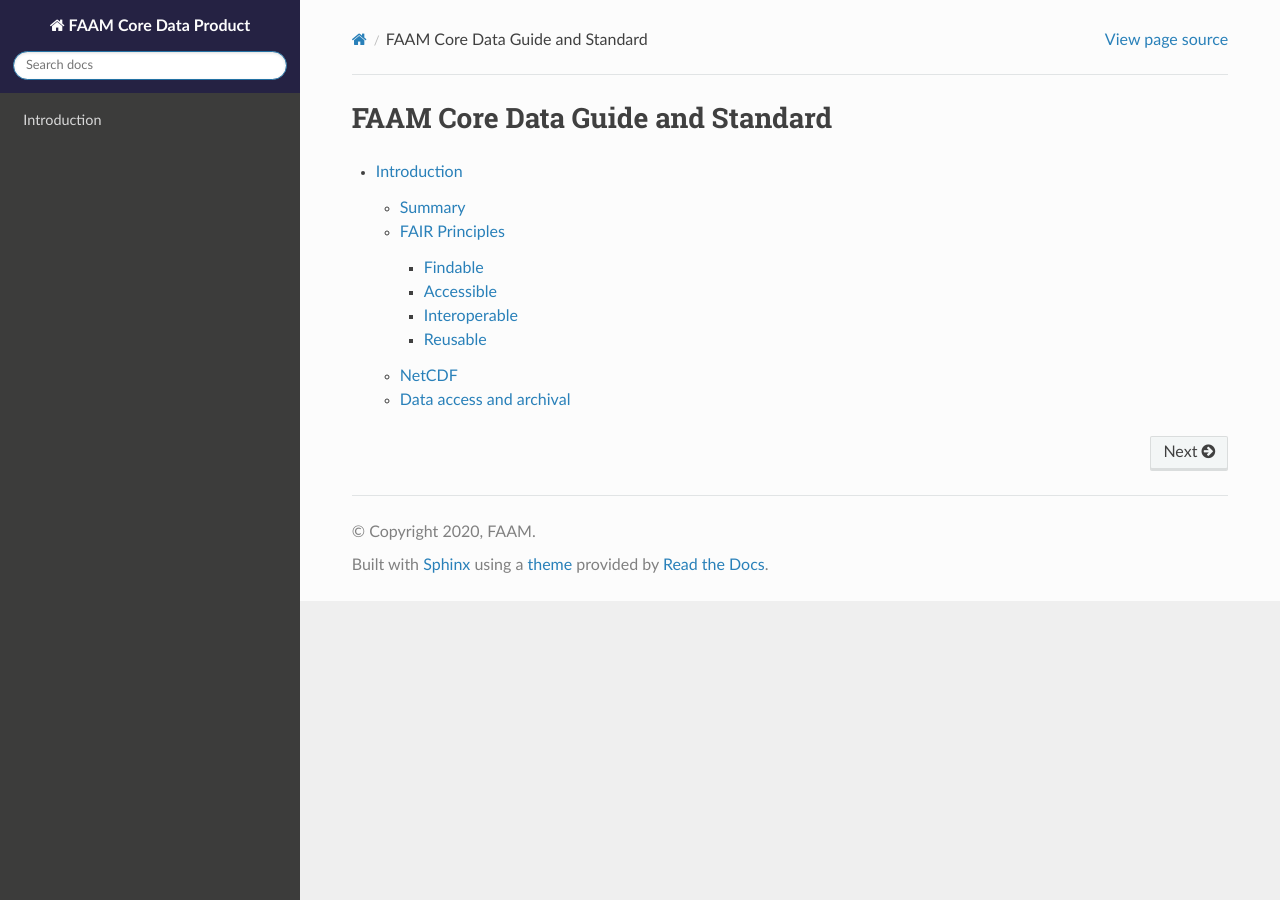
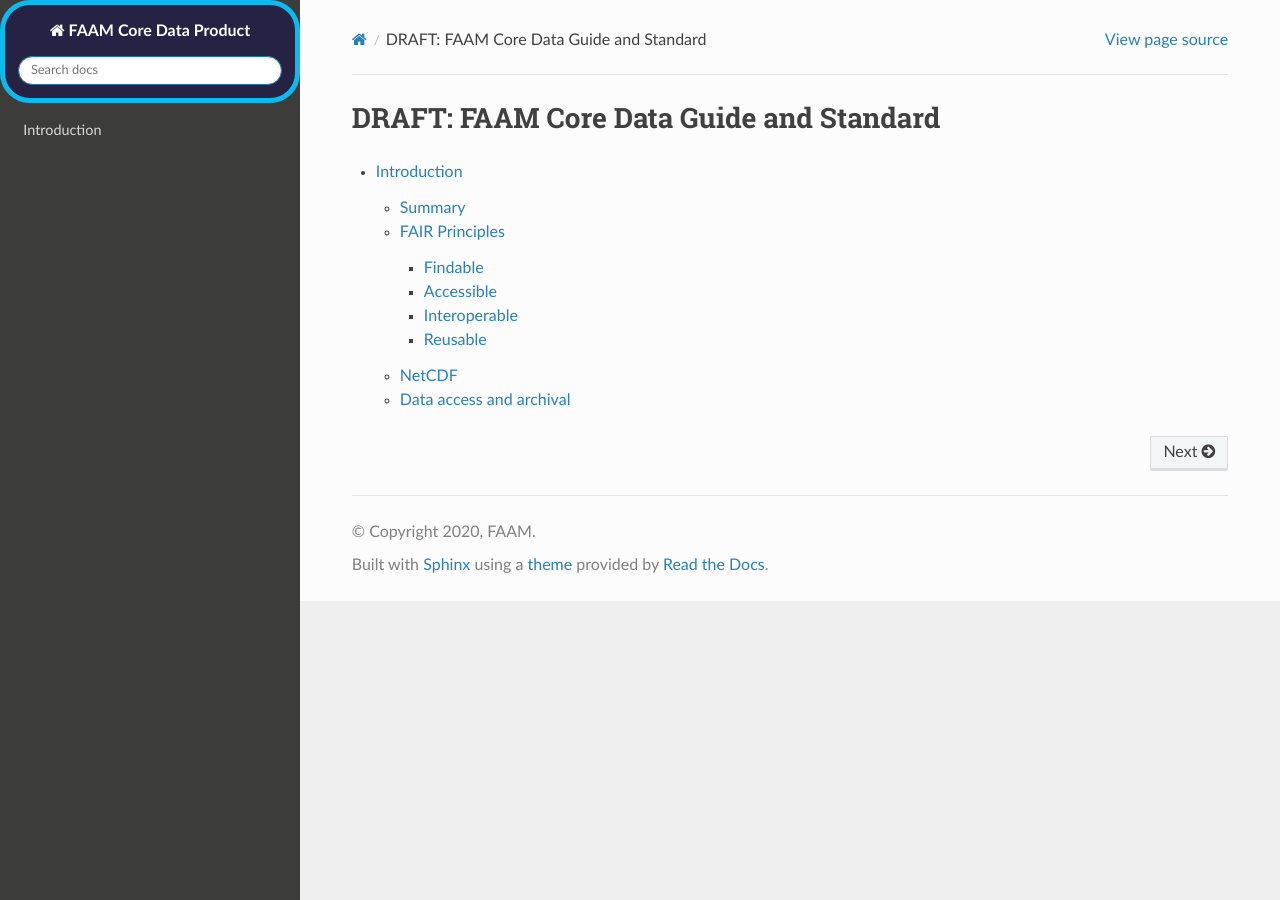
Before and after one commit to FAAM-146/decades-ppandas, a Sphinx documentation site: the page built from ppodd/docs/index.rst, in a window 1280 px wide. Built offline with Sphinx 7.4.7 and the Read the Docs theme 2.0.0, drawn with Linux system fonts in a browser that asks for light colours; pages that are not in the unit, such as notebooks, are missing from menus.

Commit message:
Minor doc changes. Mainly styling.

```diff
--- a/ppodd/docs/base_rst/coredata_base.rst
+++ b/ppodd/docs/base_rst/coredata_base.rst
@@ -63,6 +63,7 @@ Variables
 ---------
 
 Below is a list of all output variables which can be created during postprocessing, split into variables which will always be written to file if available, and those which are generally only used internally, but which can be written to file if requested.
+Note that some variables may be duplicated here. This indicates that the same output variable may be produced from two or more processing modules, depending on the fit of the aircraft. These will be mutually exclusive, so that variables will be unique in a dataset.
 
 Written if Available
 --------------------
@@ -145,7 +146,7 @@ In python, this can be achieved with the following code:
     # is guaranteed to be powers of 2 from 1 to 2^(n-1)
     unpacked = {}
     for i, meaning in enumerate(flag_var.flag_meanings.split()):
-        unpacked[meaning] = (a >> i) % 2
+        unpacked[meaning] = (flag_data >> i) % 2
 
 this would leave us with the following in ``unpacked``:
 
--- a/ppodd/docs/index.rst
+++ b/ppodd/docs/index.rst
@@ -1,6 +1,6 @@
-=================================
-FAAM Core Data Guide and Standard
-=================================
+========================================
+DRAFT: FAAM Core Data Guide and Standard
+========================================
 
 .. toctree::
     :glob:
--- a/ppodd/docs/preproc.py
+++ b/ppodd/docs/preproc.py
@@ -54,9 +54,9 @@ def get_global_attrs_string(required=True):
 
     globals_str = ''
     for attr, details in filtered_globals:
-        versions = ', '.join([f'{i:0.1f}' for i in details['versions']])
-        globals_str += f'* **{attr}** - {details["description"]}'
-        globals_str += f' **Versions**: {versions}\n'
+        versions = ', '.join([f'``{i:0.1f}``' for i in details['versions']])
+        globals_str += f'* ``{attr}`` - {details["description"]}'
+        globals_str += f' *Versions*: {versions}\n'
     return globals_str
 
 def get_variable_attrs_string(required=True):
@@ -67,9 +67,9 @@ def get_variable_attrs_string(required=True):
 
     attrs_str = ''
     for attr, details in filtered_attrs:
-        versions = ', '.join([f'{i:0.1f}' for i in details['versions']])
-        attrs_str += f'* **{attr}** - {details["description"]}'
-        attrs_str += f' **Versions**: {versions}\n'
+        versions = ', '.join([f'``{i:0.1f}``' for i in details['versions']])
+        attrs_str += f'* ``{attr}`` - {details["description"]}'
+        attrs_str += f' *Versions*: {versions}\n'
     return attrs_str
 
 
--- a/ppodd/docs/static/mods.css
+++ b/ppodd/docs/static/mods.css
@@ -11,6 +11,8 @@
     background-color: #252243;
     text-align: center;
     color: #252243;
+    border: 5px solid #0abbef;
+    border-radius: 30px;
 }
 
 .wy-nav-side {
```
